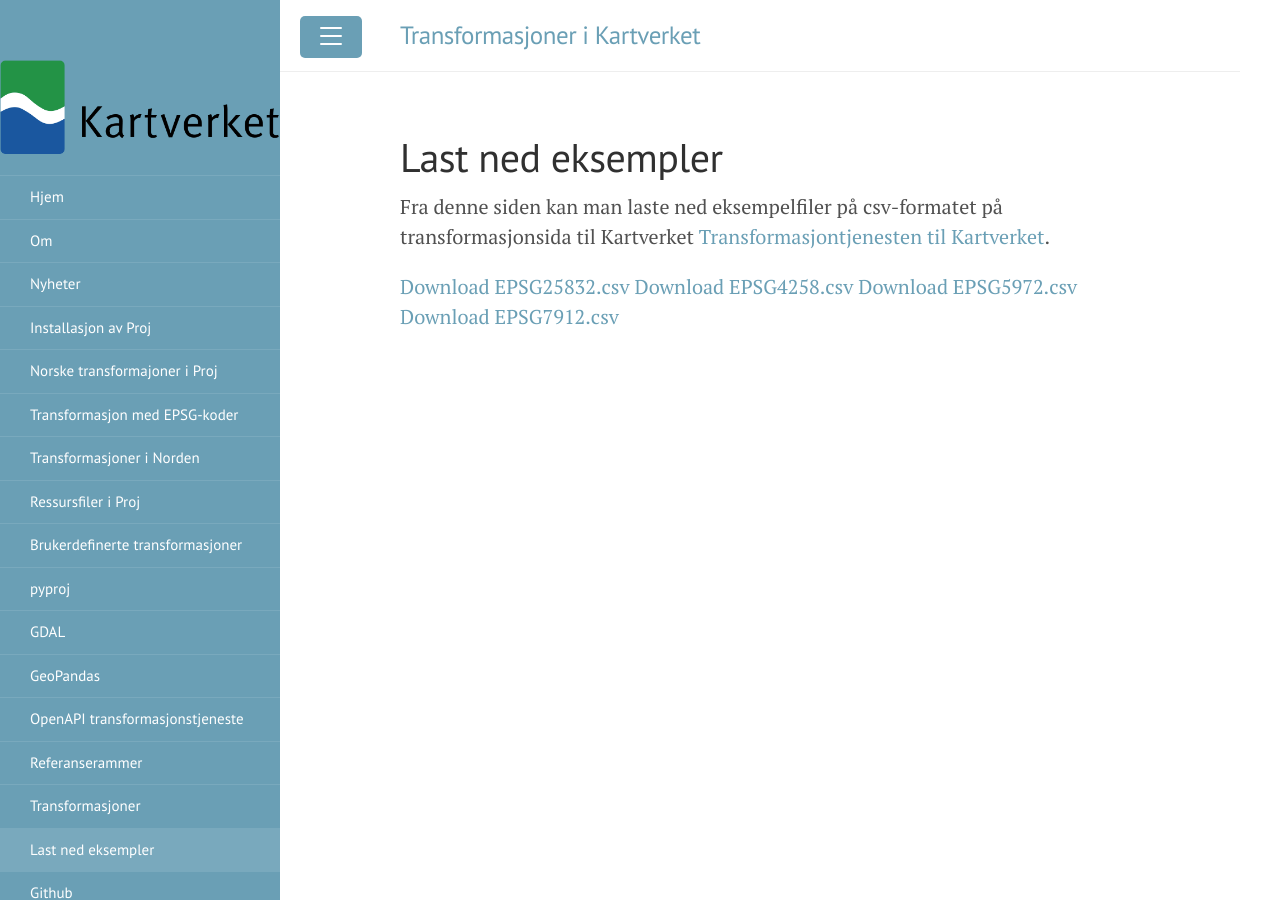
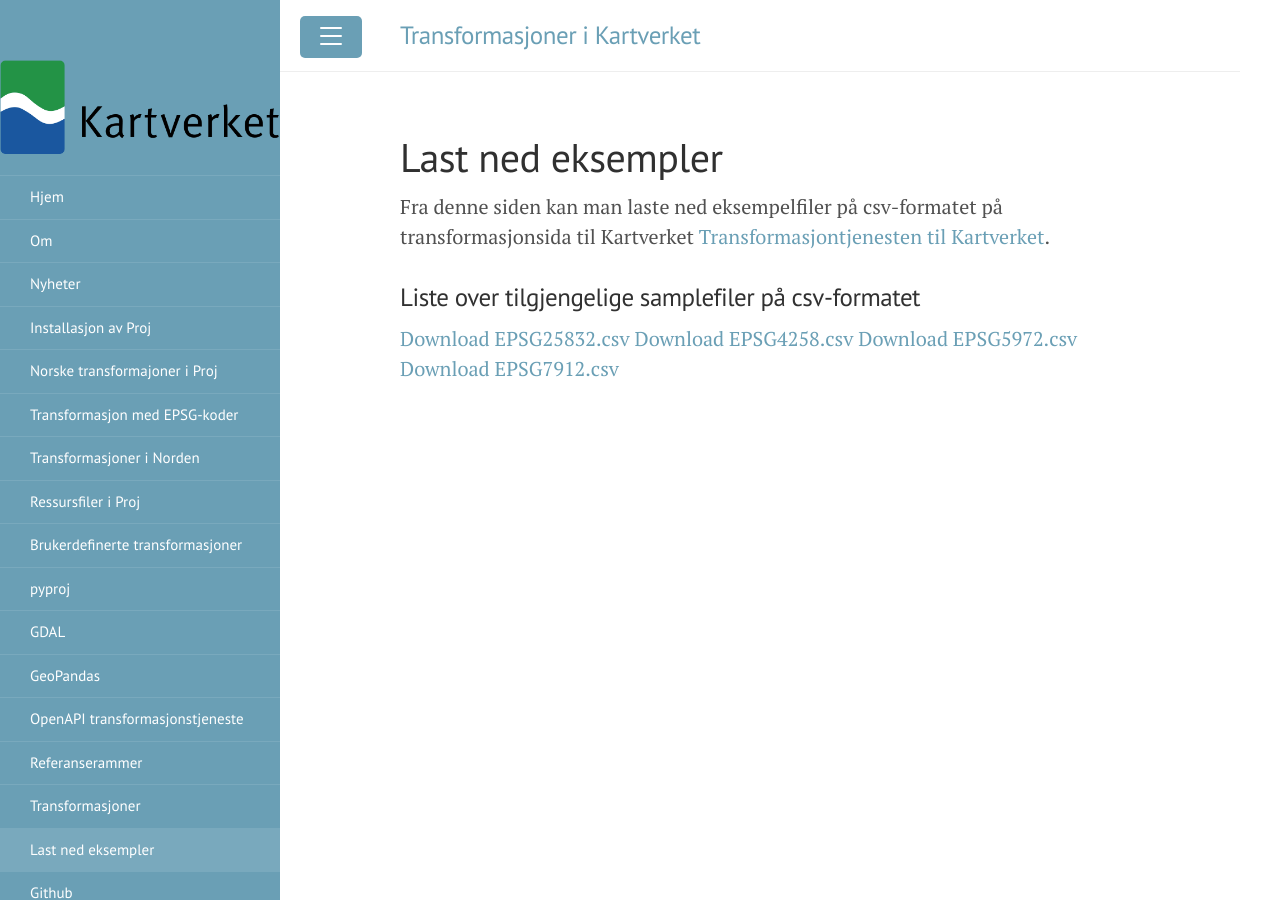
Before and after one commit to kartverket/transformasjoner, a Jekyll site: the page built from _pages/download_examples.md, in a window 1280 px wide. Built offline with Jekyll 4.4.1, drawn with Linux system fonts in a browser that asks for light colours.

Commit message:
Update download_examples.md

```diff
--- a/_pages/download_examples.md
+++ b/_pages/download_examples.md
@@ -6,6 +6,8 @@
 
 Fra denne siden kan man laste ned eksempelfiler på csv-formatet på transformasjonsida til Kartverket [Transformasjontjenesten til Kartverket]([https://proj.org/](https://transformasjon.kartverket.no/)).
 
+### Liste over tilgjengelige samplefiler på csv-formatet
+
 <a href="..\src\smaples\EPSG25832.csv">Download EPSG25832.csv</a>
 <a href="..\src\smaples\EPSG4258.csv">Download EPSG4258.csv</a>
 <a href="..\src\smaples\EPSG5972.csv">Download EPSG5972.csv</a>
```
